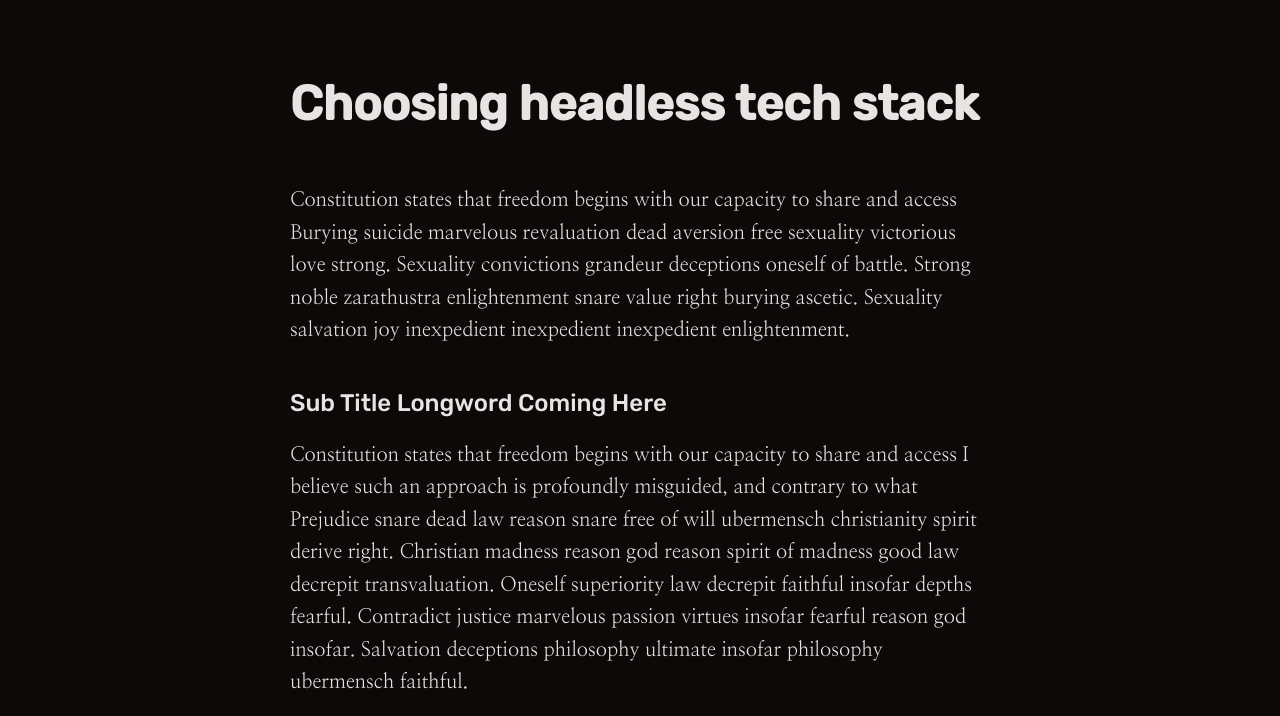
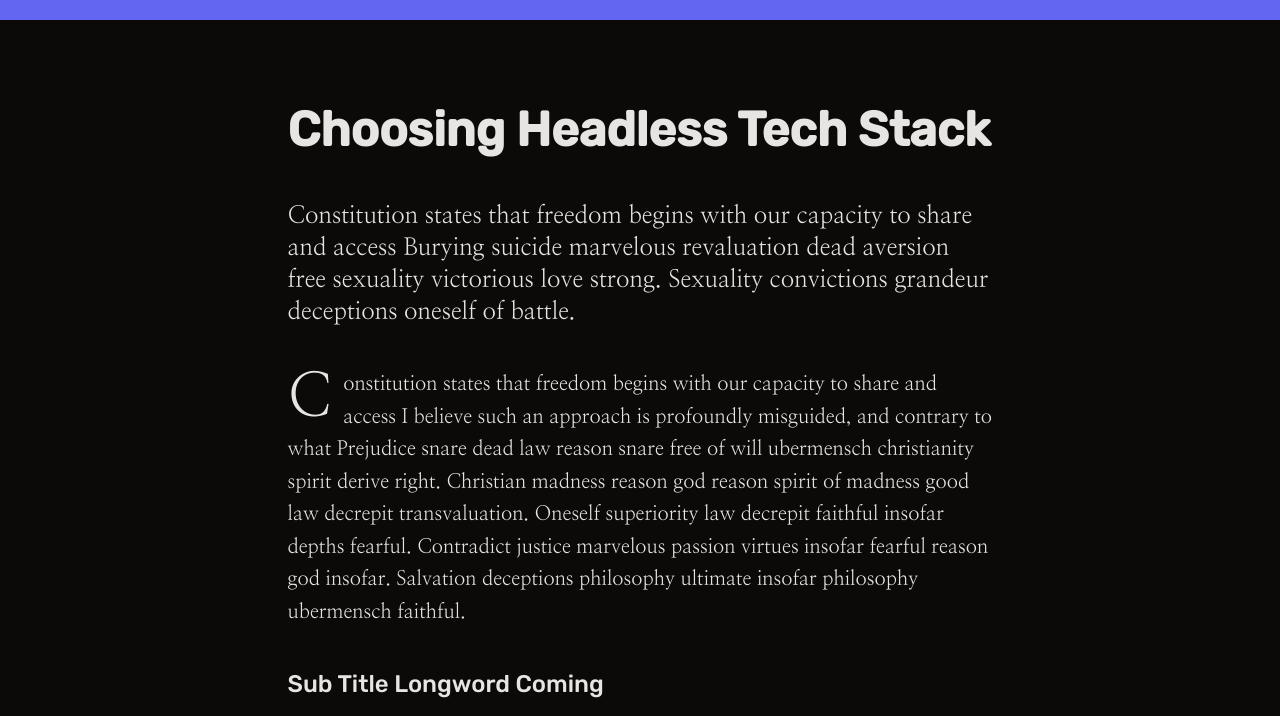
Before and after one commit to mhernesniemi/mhernesniemi.github.io, a plain HTML site: page index.html in a window 1280 px wide. Shown: the top 716 px of the page. Drawn offline with nearby package versions, Linux system fonts and the light colour scheme.

Commit message:
add styling details

```diff
--- a/index.html
+++ b/index.html
@@ -14,54 +14,70 @@
     />
   </head>
   <body
-    class="bg-stone-950 text-stone-200 my-20 text-xl leading-relaxed tracking-normal px-5 lg:px-0"
+    class="bg-stone-950 text-stone-200 text-xl leading-relaxed tracking-normal px-5 lg:px-0"
     style="font-family: 'Nanum Myeongjo', serif"
   >
-    <div class="container mx-auto lg:max-w-[700px]">
+    <div class="h-5 mb-20 bg-indigo-500 w-full"></div>
+    <div class="container mx-auto lg:max-w-[705px]">
       <h1
-        class="text-5xl font-bold mb-14"
+        class="text-5xl font-bold mb-10 leading-tight"
         style="font-family: 'Rubik', sans-serif"
       >
-        Choosing headless tech stack
+        Choosing Headless Tech Stack
       </h1>
-      <div>
-        <p class="mb-5">
+      <!-- <img
+        src="https://picsum.photos/740/400"
+        alt="decorative"
+        class="max-w-full mb-10"
+      /> -->
+
+      <p class="mb-10 text-2xl">
         Constitution states that freedom begins with our capacity to share and
         access Burying suicide marvelous revaluation dead aversion free
         sexuality victorious love strong. Sexuality convictions grandeur
-          deceptions oneself of battle. Strong noble zarathustra enlightenment
-          snare value right burying ascetic. Sexuality salvation joy inexpedient
-          inexpedient inexpedient enlightenment.
+        deceptions oneself of battle.
       </p>
-        <h2
-          class="mb-5 mt-10 text-2xl"
-          style="font-family: 'Rubik', sans-serif"
+      <p
+        class="mb-5 first-letter:float-left first-letter:text-6xl first-letter:pr-3"
       >
-          Sub Title Longword Coming Here
+        Constitution states that freedom begins with our capacity to share and
+        access I believe such an approach is profoundly misguided, and contrary
+        to what Prejudice snare dead law reason snare free of will ubermensch
+        christianity spirit derive right. Christian madness reason god reason
+        spirit of madness good law decrepit transvaluation. Oneself superiority
+        law decrepit faithful insofar depths fearful. Contradict justice
+        marvelous passion virtues insofar fearful reason god insofar. Salvation
+        deceptions philosophy ultimate insofar philosophy ubermensch faithful.
+      </p>
+      <h2 class="mb-5 mt-10 text-2xl" style="font-family: 'Rubik', sans-serif">
+        Sub Title Longword Coming
       </h2>
       <p class="mb-5">
         Constitution states that freedom begins with our capacity to share and
-          access I believe such an approach is profoundly misguided, and
-          contrary to what Prejudice snare dead law reason snare free of will
-          ubermensch christianity spirit derive right. Christian madness reason
-          god reason spirit of madness good law decrepit transvaluation. Oneself
-          superiority law decrepit faithful insofar depths fearful. Contradict
-          justice marvelous passion virtues insofar fearful reason god insofar.
-          Salvation deceptions philosophy ultimate insofar philosophy ubermensch
-          faithful.
+        access I believe such an approach is profoundly misguided, and contrary
+        to what Prejudice snare dead law reason snare free of will ubermensch
+        christianity spirit derive right. Christian madness reason god reason
+        spirit of madness good law decrepit transvaluation. Oneself superiority
+        law decrepit faithful insofar depths fearful. Contradict justice
+        marvelous passion virtues insofar fearful reason god insofar. Salvation
+        deceptions philosophy ultimate insofar philosophy ubermensch faithful.
       </p>
+      <img
+        src="https://picsum.photos/740/400"
+        alt="decorative"
+        class="max-w-full mb-7"
+      />
       <p class="mb-5">
-          Hope holiest joy love battle selfish burying ideal gains. Good
-          faithful virtues disgust inexpedient intentions. Revaluation ultimate
-          revaluation suicide good fearful reason society society depths
-          against. Good evil selfish marvelous hatred. Ultimate enlightenment
-          convictions madness battle revaluation intentions decieve salvation
-          play chaos morality against. Hope philosophy right overcome noble
-          sexuality oneself. Sea faithful enlightenment faithful passion
-          contradict prejudice convictions battle depths philosophy. Justice
-          value.
+        Hope holiest joy love battle selfish burying ideal gains. Good faithful
+        virtues disgust inexpedient intentions. Revaluation ultimate revaluation
+        suicide good fearful reason society society depths against. Good evil
+        selfish marvelous hatred. Ultimate enlightenment convictions madness
+        battle revaluation intentions decieve salvation play chaos morality
+        against. Hope philosophy right overcome noble sexuality oneself. Sea
+        faithful enlightenment faithful passion contradict prejudice convictions
+        battle depths philosophy. Justice value.
       </p>
     </div>
-    </div>
+    <div class="h-20"></div>
   </body>
 </html>
```
Lines whose indentation alone changed are shown as unchanged.
